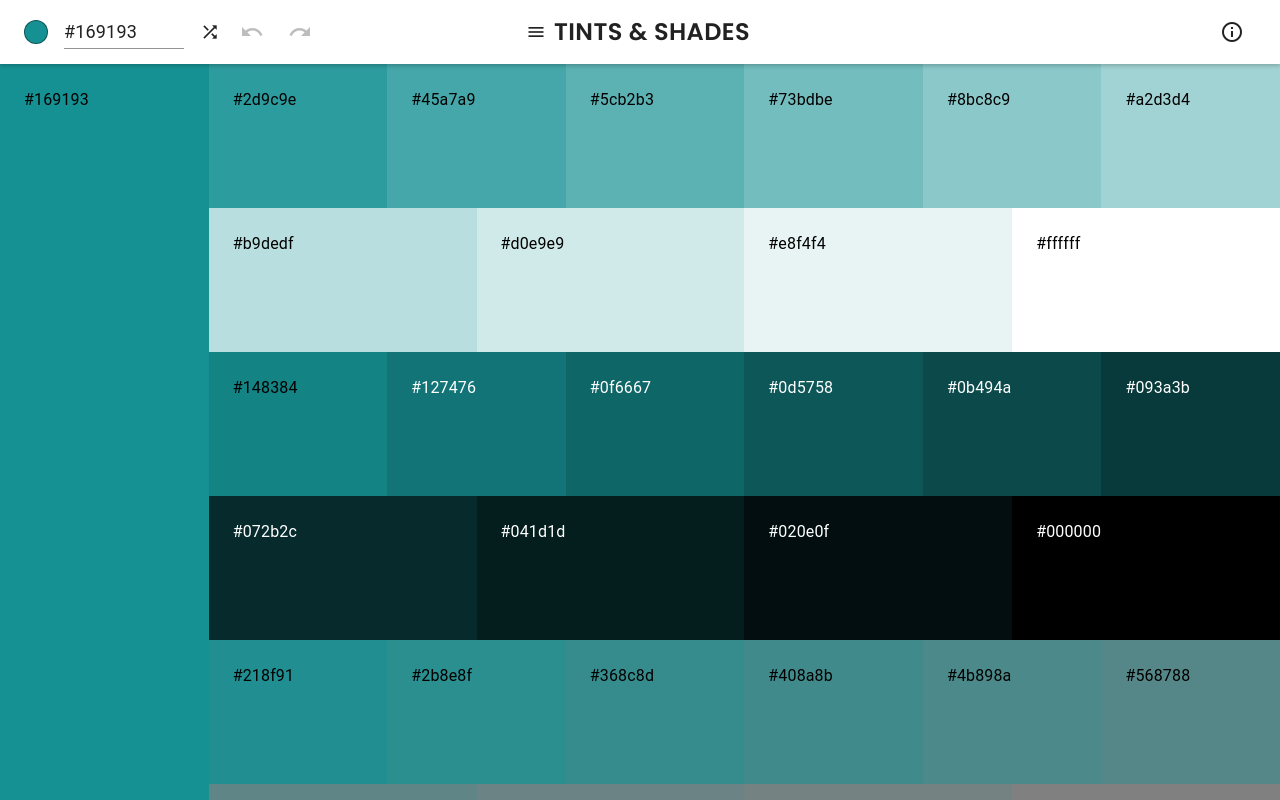
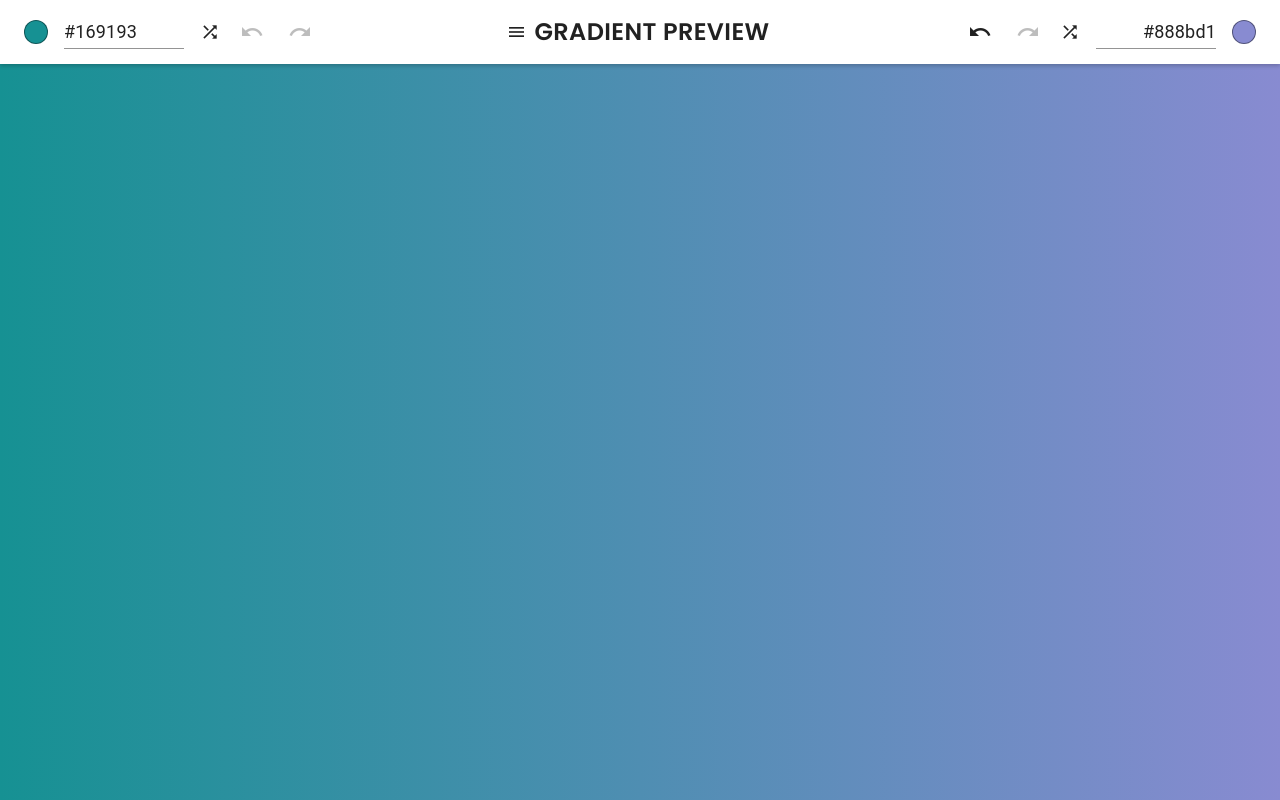
Before and after one commit to adamgraham/colorly, a React (Create React App) app: page /colorly/gradient in a window 1280 px wide. Before the commit this address led to /colorly/tints-and-shades. Built offline with nearby package versions, Linux system fonts and the light colour scheme.

Commit message:
Add <GradientPreview> page

```diff
--- /dev/null
+++ b/src/pages/GradientPreview.css
@@ -0,0 +1,5 @@
+.page.gradient-preview .gradient-card {
+  position: relative;
+  width: 100%;
+  height: 100%;
+}
--- /dev/null
+++ b/src/pages/GradientPreview.js
@@ -0,0 +1,39 @@
+import React, { useEffect } from 'react';
+import { useDispatch, useSelector } from 'react-redux';
+import PropTypes from 'prop-types';
+import { shuffleSecondaryBaseColor } from '../actions';
+import { getSecondaryBaseColors } from '../selectors';
+import { withBaseColor } from '../utils/hoc';
+import './GradientPreview.css';
+
+const GradientPreview = ({ baseColor, secondaryBaseColor }) => {
+  const dispatch = useDispatch();
+  const secondaryColors = useSelector(getSecondaryBaseColors);
+
+  // If the secondary color has never been changed throughout the app session,
+  // then shuffle it once to make the gradient more interesting to start.
+  useEffect(() => {
+    if (secondaryColors.length === 1 && secondaryColors[0] === '#000000') {
+      dispatch(shuffleSecondaryBaseColor());
+    }
+    // eslint-disable-next-line react-hooks/exhaustive-deps
+  }, []);
+
+  return (
+    <article className="page gradient-preview">
+      <div
+        className="gradient-card"
+        style={{
+          background: `linear-gradient(90deg, ${baseColor} 0%, ${secondaryBaseColor} 100%)`,
+        }}
+      />
+    </article>
+  );
+};
+
+GradientPreview.propTypes = {
+  baseColor: PropTypes.string,
+  secondaryBaseColor: PropTypes.string,
+};
+
+export default withBaseColor(GradientPreview);
--- a/src/pages/index.js
+++ b/src/pages/index.js
@@ -1,5 +1,6 @@
 export { default as ColorBlindness } from './ColorBlindness';
 export { default as ContrastRatio } from './ContrastRatio';
+export { default as GradientPreview } from './GradientPreview';
 export { default as Harmonies } from './Harmonies';
 export { default as Hues } from './Hues';
 export { default as Lightness } from './Lightness';
--- a/src/routes.js
+++ b/src/routes.js
@@ -5,6 +5,7 @@ import { setBaseColor } from './actions';
 import {
   ColorBlindness,
   ContrastRatio,
+  GradientPreview,
   Harmonies,
   Hues,
   Lightness,
@@ -53,6 +54,13 @@ export const routes = {
     useSubheader: true,
     useSecondaryColor: true,
   },
+  gradientPreview: {
+    path: '/gradient',
+    name: 'Gradient Preview',
+    component: GradientPreview,
+    useSubheader: false,
+    useSecondaryColor: true,
+  },
 };
 
 const Routes = () => {
--- a/src/selectors.js
+++ b/src/selectors.js
@@ -1,7 +1,10 @@
 export const getBaseColor = (state) =>
   state.color.baseColors[state.color.baseColorIndex];
+export const getBaseColors = (state) => state.color.baseColors;
 export const getSecondaryBaseColor = (state) =>
   state.color.secondaryBaseColors[state.color.secondaryBaseColorIndex];
+export const getSecondaryBaseColors = (state) =>
+  state.color.secondaryBaseColors;
 
 export const getSelectedHarmony = (state) => state.color.selectedHarmony;
 export const getSelectedColorBlindness = (state) =>
--- a/src/utils/format.js
+++ b/src/utils/format.js
@@ -32,11 +32,11 @@ export const formatHSV = (color) => {
 export const formatLuminance = (color) => {
   const luminance = color.luminosity();
   return (
-    <>
+    <React.Fragment>
       <span className="typography-number-label margin-left-md">Luminance </span>
       <span className="typography-number">
         {Math.round((luminance + Number.EPSILON) * 10000) / 10000}
       </span>
-    </>
+    </React.Fragment>
   );
 };
```
